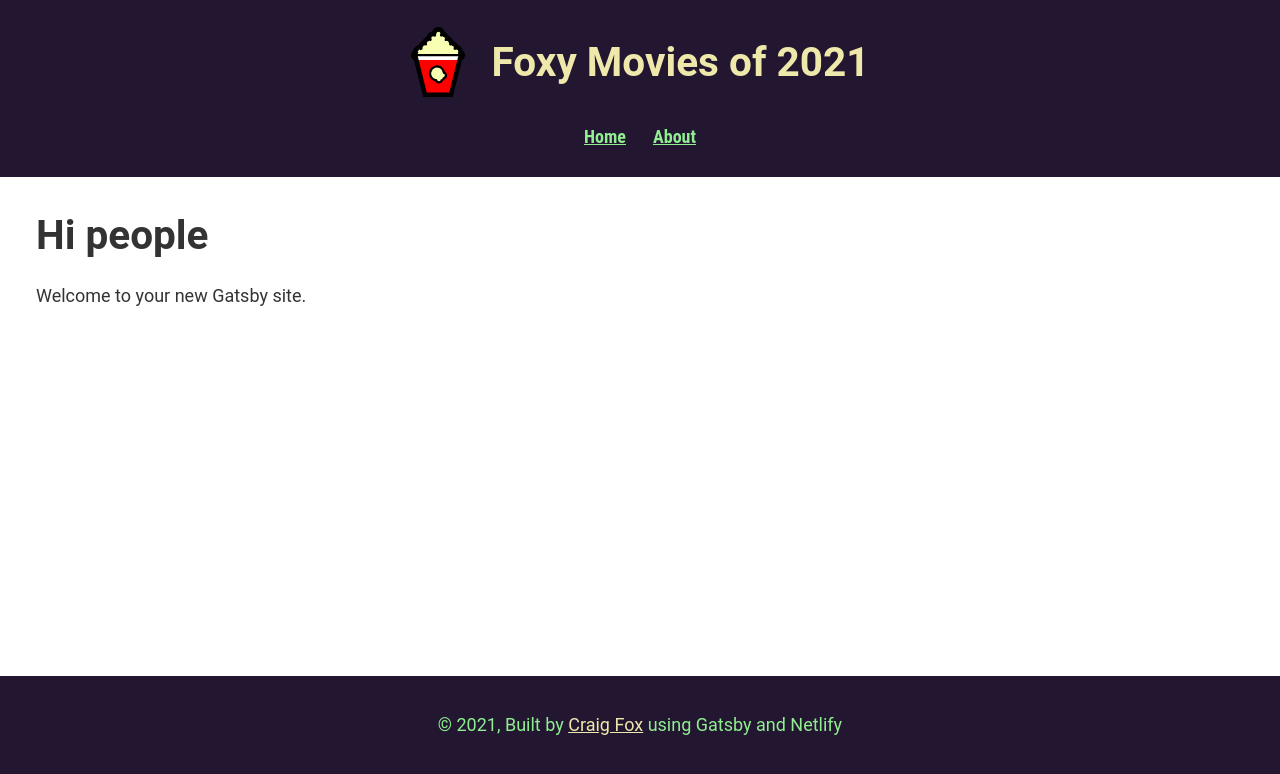
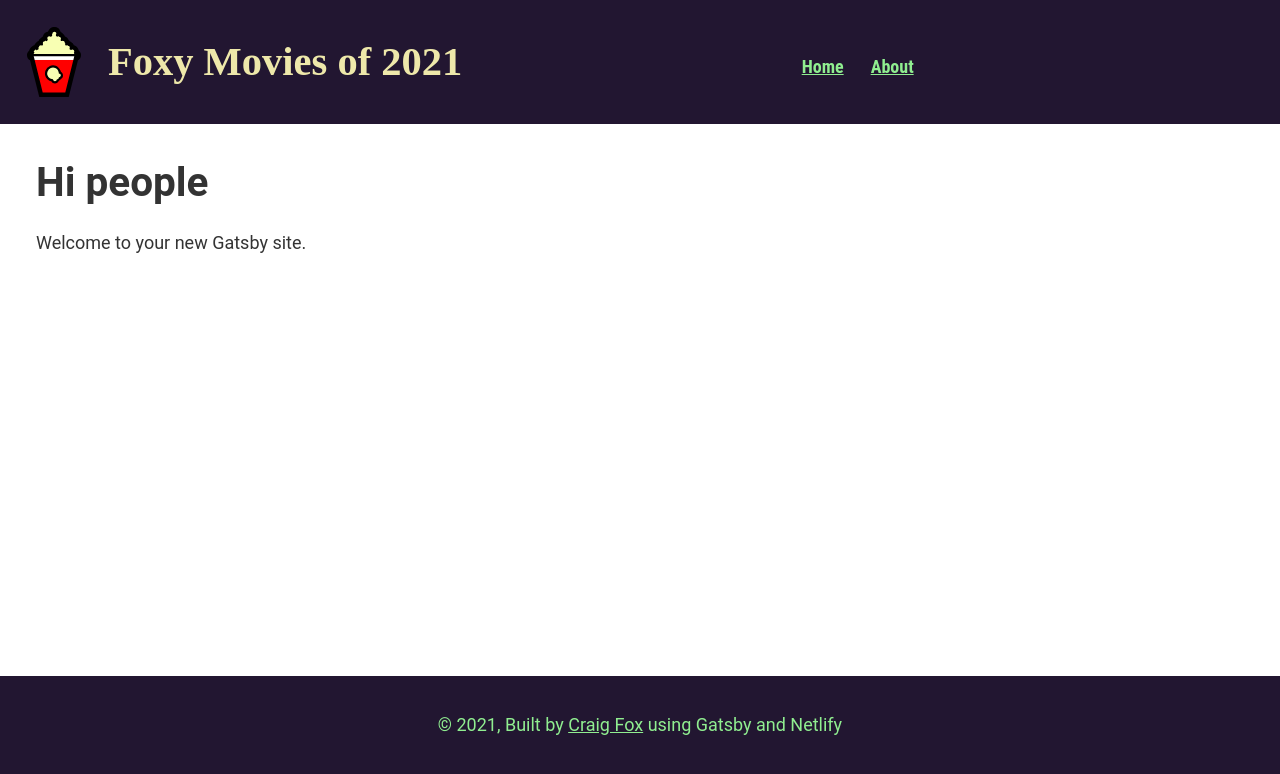
Before and after one commit to craigwfox/fox-2021-movies-gatsby, a Gatsby site: page / in a window 1280 px wide. Built offline with nearby package versions, Linux system fonts and the light colour scheme; Gatsby itself is replaced by a stand-in of ours.

Commit message:
tweaking variable values

```diff
--- a/src/sass/layout/_header.scss
+++ b/src/sass/layout/_header.scss
@@ -5,13 +5,21 @@
 // ---------------------------------------------
 
 .site-header {
+  // max-width: 40rem;
   grid-area: header;
   display: grid;
+  grid-template-columns: auto 1fr;
+  grid-template-rows: auto auto auto;
   place-content: center;
 
   padding: 1.5rem;
 
   background: hsl(var(--clr-bg));
+
+  h2 {
+    color: hsla(var(--clr-t-title), 0.8);
+    font-size: 1.2rem;
+  }
 }
 
 .site-logo {
@@ -19,7 +27,8 @@
   justify-content: center;
   align-items: center;
 
-  color: var(--clr-t-title);
+  color: hsl(var(--clr-t-title));
+  font-family: var(--font-display);
   text-decoration: none;
 
   img {
--- a/src/sass/support/_variables.scss
+++ b/src/sass/support/_variables.scss
@@ -7,7 +7,7 @@
 :root {
   --clr-bg: 266, 38%, 14%;
   --clr-main: 266, 53%, 9%;
-  --clr-t-title: palegoldenrod;
+  --clr-t-title: 55, 67%, 80%;
   --clr-t-accent: lightseagreen;
   --clr-border: lightgreen;
   --font-main: "Roboto", sans-serif;
```
